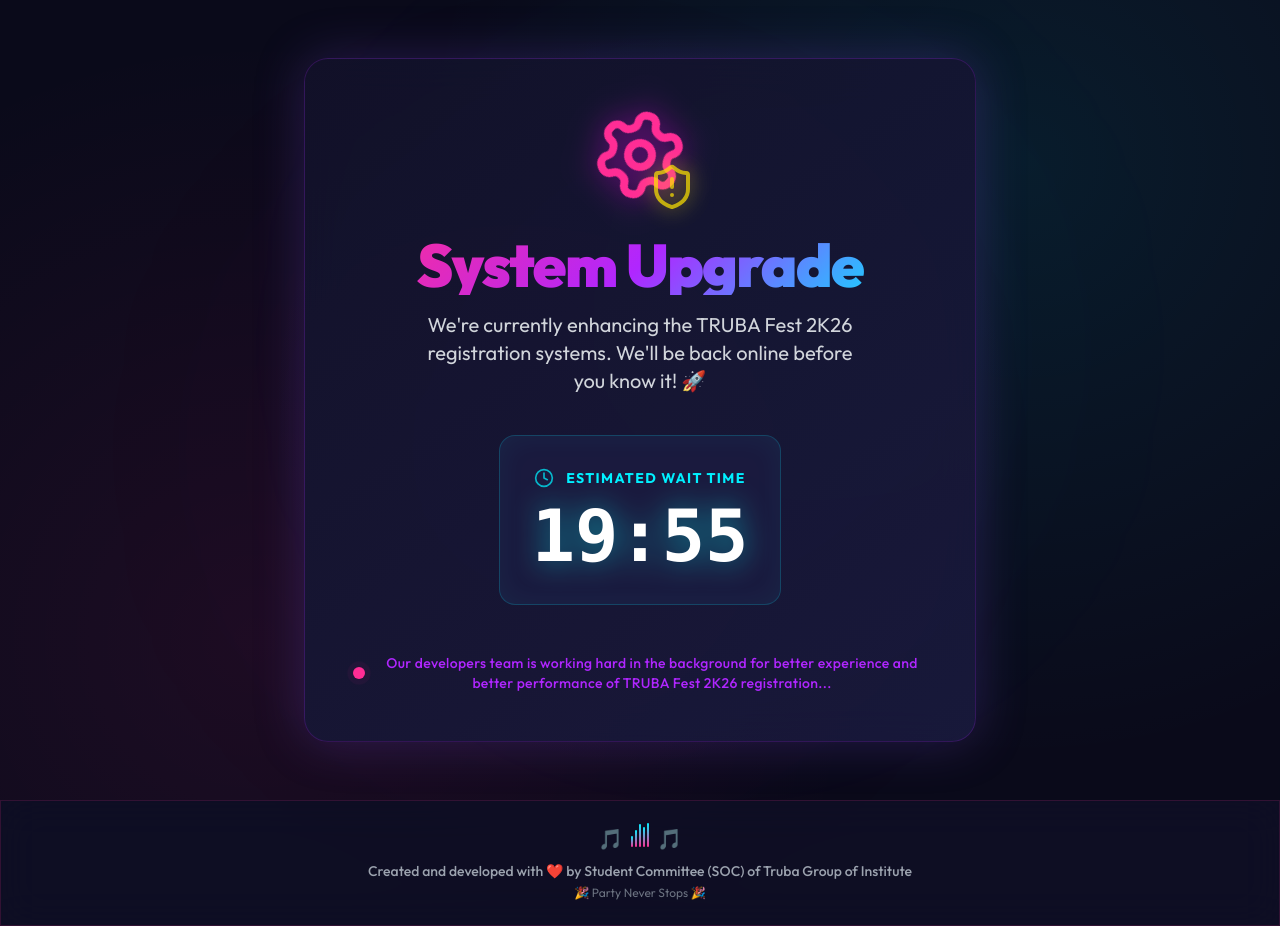
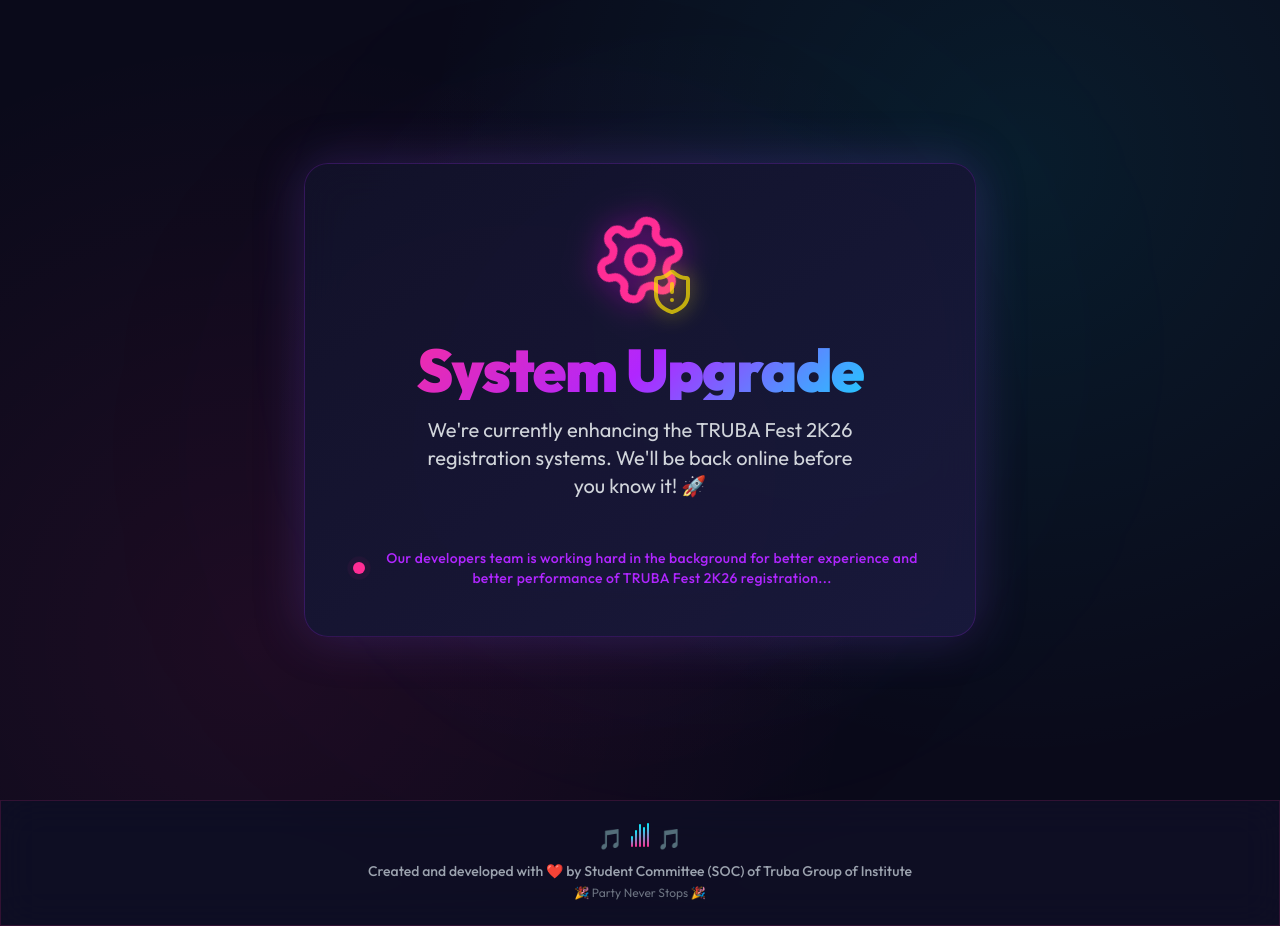
Before and after one commit to Jaishankar7655/TYF2K25, a React (Vite) app: page / in a window 1280 px wide. Built offline with nearby package versions, Linux system fonts and the light colour scheme.

Commit message:
Remove estimated wait time section
Removed the estimated wait time display section from the maintenance page.

```diff
--- a/src/Components/MaintainancePage.jsx
+++ b/src/Components/MaintainancePage.jsx
@@ -44,15 +44,7 @@ function MaintainancePage() {
           We're currently enhancing the TRUBA Fest 2K26 registration systems. We'll be back online before you know it! 🚀
         </p>
 
-        <div className="inline-flex flex-col items-center justify-center p-8 rounded-2xl bg-dark-surface border border-neon-cyan/20 shadow-[inset_0_0_30px_rgba(0,255,255,0.05)]">
-          <div className="flex items-center space-x-3 text-neon-cyan mb-3 font-bold tracking-widest uppercase text-sm">
-            <Clock className="w-5 h-5 animate-pulse" />
-            <span>Estimated Wait Time</span>
-          </div>
-          <div className="text-7xl font-mono font-black text-white drop-shadow-[0_0_15px_rgba(0,255,255,0.5)]">
-            {formatTime(timeLeft)}
-          </div>
-        </div>
+
 
         <div className="mt-12 text-sm text-neon-purple flex items-center justify-center space-x-3">
           <span className="relative flex h-3 w-3">
```
